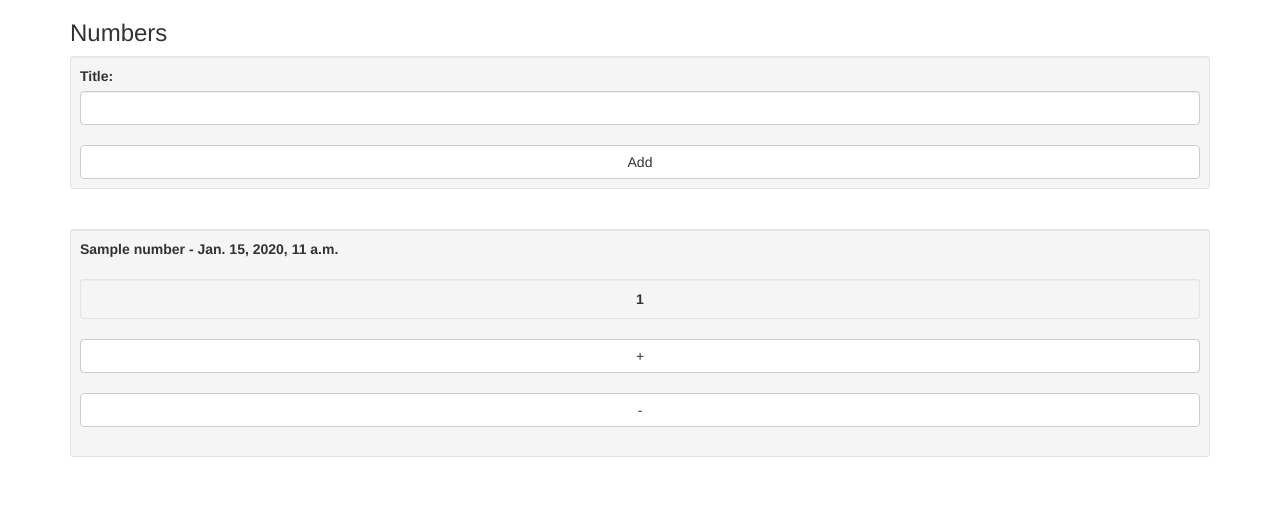
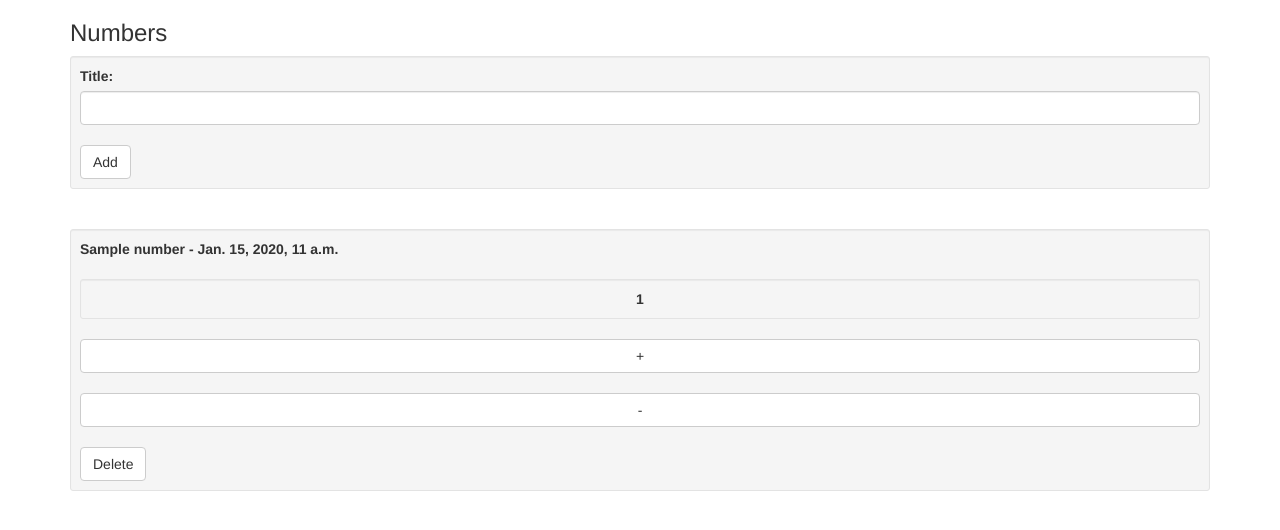
Before and after one commit to aaltenbernd/crdt, a Django app: template crdt/templates/index.html in a window 1280 px wide. Shown: the top 530 px of the page. Run offline with Django 3.2, Linux system fonts and the light colour scheme; the template is opened without the code that fills it: values that come from a table or form of the project are taken from there, others are empty; tables that the repository leaves empty hold one stand-in row (values such as "Sample post"); parts of the project's set-up code (start-up, migrations or seed data) failed here and were passed over; some libraries are stand-ins or nearby versions.

Commit message:
no message

```diff
--- a/crdt/models.py
+++ b/crdt/models.py
@@ -14,3 +14,6 @@ class Number(models.Model):
 
 	def decrement(self):
 		self.number = self.number - 1
+
+	def delete(self, *args, **kwargs):
+		super(Number, self).delete(*args, **kwargs)
--- a/crdt/templates/index.html
+++ b/crdt/templates/index.html
@@ -29,7 +29,7 @@
                         <div class="well well-sm">
                             {{ form.title.label_tag }}
                             {{ form.title }}</br>
-                            <button class="btn btn-default btn-block" type="submit" value="Submit">
+                            <button class="btn btn-default" type="submit" value="Submit">
                                 Add
                             </button>
                         </div>
@@ -56,6 +56,11 @@
                             -
                         </button>
                     </a></br>
+                    <a href="{% url 'delete' %}?id={{ number.id }}"
+                        <button class="btn btn-default" type="submit" value="Submit">
+                            Delete
+                        </button>
+                    </a></br>
                 </div>
                 {% endfor %} {% endif %}
             </div>
--- a/crdt/urls.py
+++ b/crdt/urls.py
@@ -5,4 +5,5 @@ urlpatterns = [
     url(r'^$', views.index, name='index'),
     url(r'^increment$', views.increment, name='increment'),
     url(r'^decrement$', views.decrement, name='decrement'),
+    url(r'^delete$', views.delete, name='delete')
 ]
```
Also changed, not shown: crdt/views.py (+12 -2 lines).
